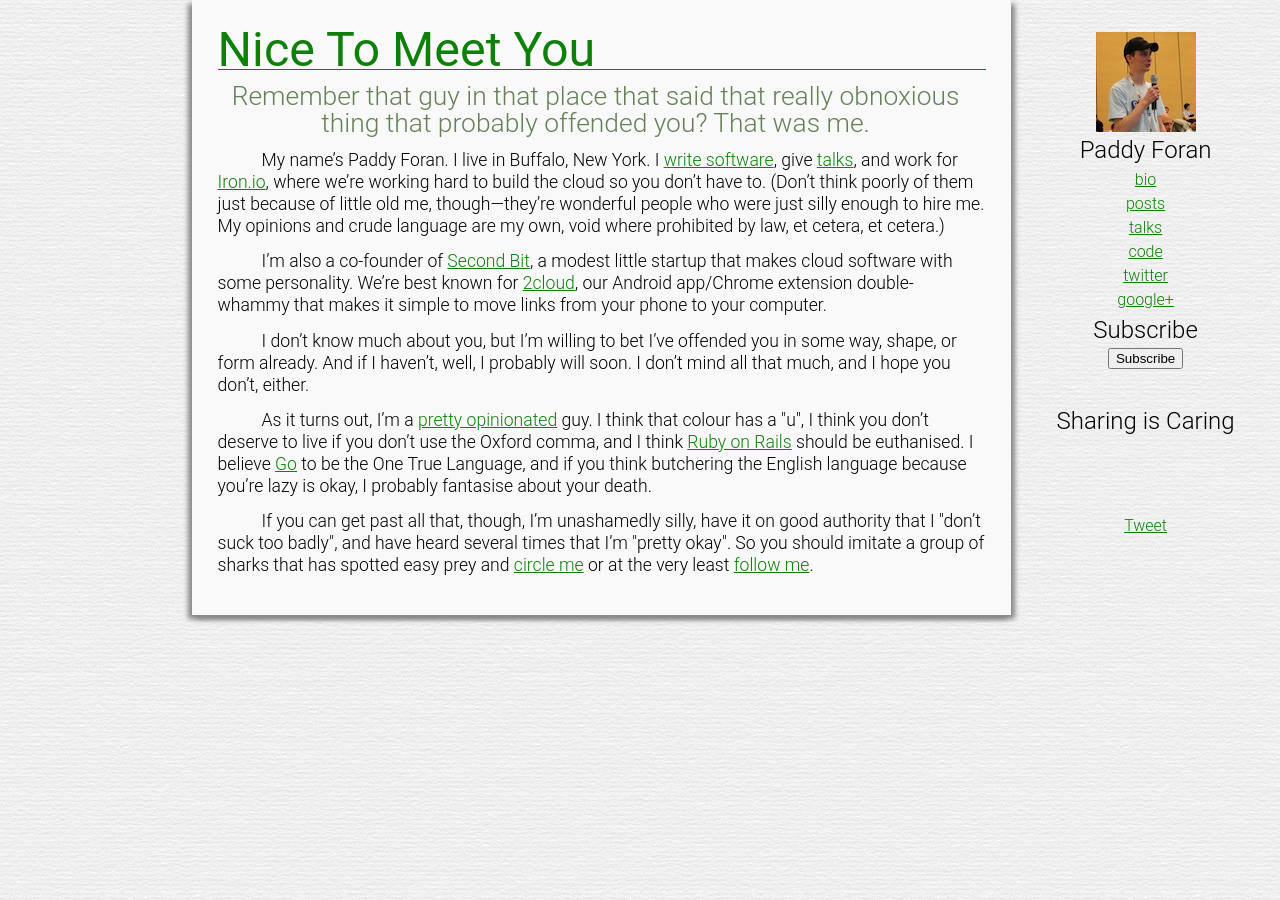
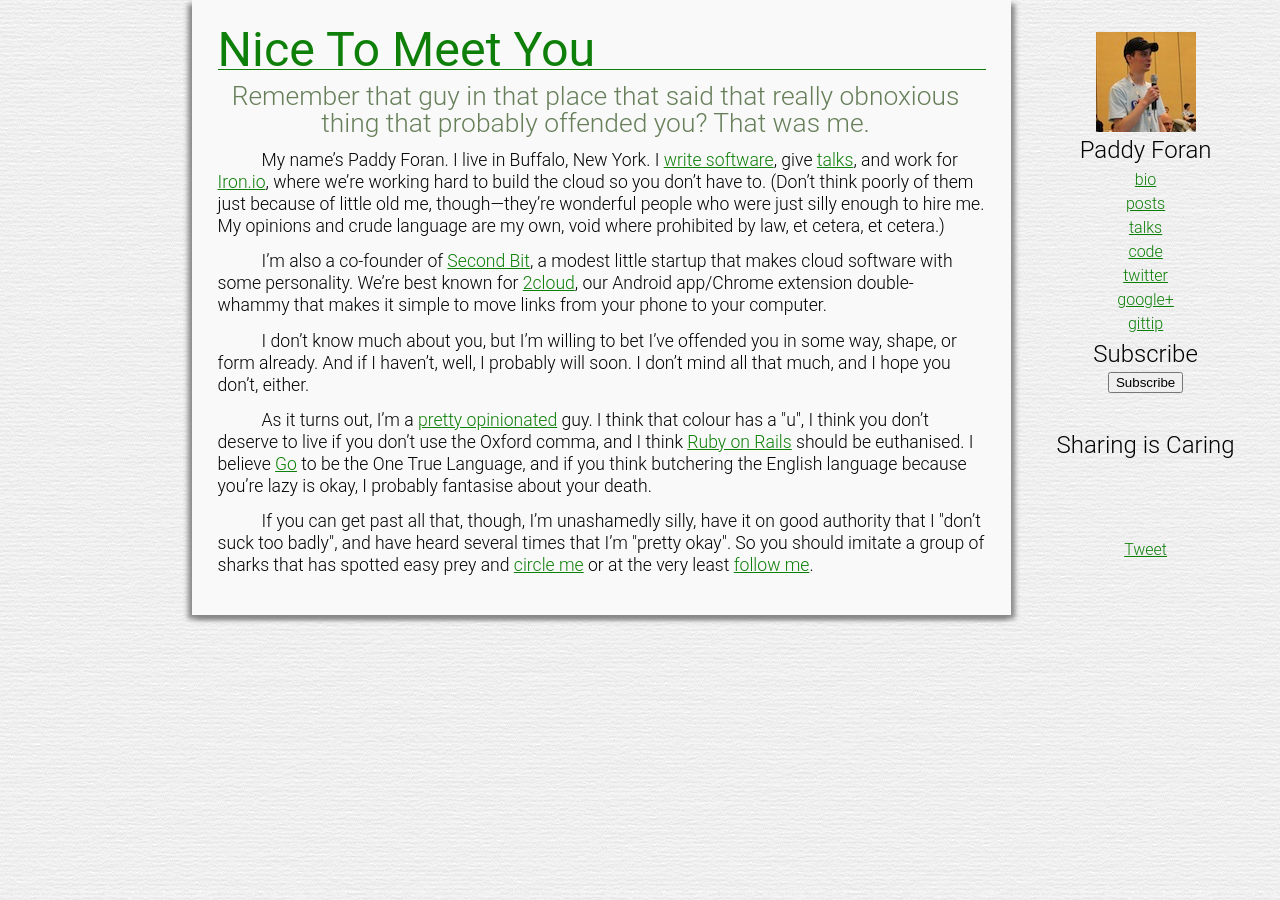
Before and after one commit to paddycarver/blog, a Jekyll site: the page built from _posts/2012-02-23-bio.md, in a window 1280 px wide. Built offline with Jekyll 4.4.1, drawn with Linux system fonts in a browser that asks for light colours; comment, search, counter and statistics services are not loaded; a style sheet for code colours, icons or effects is not loaded.

Commit message:
Added gittip link

```diff
--- a/_includes/menu.html
+++ b/_includes/menu.html
@@ -9,7 +9,8 @@
                                                 <li><a href="{{ site.baseurl }}/talks" title="Talks">talks</a></li>
                                                 <li><a href="https://www.github.com/paddyforan" title="Code">code</a></li>
                                                 <li><a href="http://www.twitter.com/paddyforan" title="Twitter">twitter</a></li>
-                                                <li><a rel="author" href="http://profiles.google.com/112924888792635085586" title="Google+">google+</a></li>
+																								<li><a rel="author" href="http://profiles.google.com/112924888792635085586" title="Google+">google+</a></li>
+																								<li><a href="http://www.gittip.com/paddyforan" title="Gittip">gittip</a></li>
                                         </ul>
 															  </nav>
 																<div id="subscribe">
```
